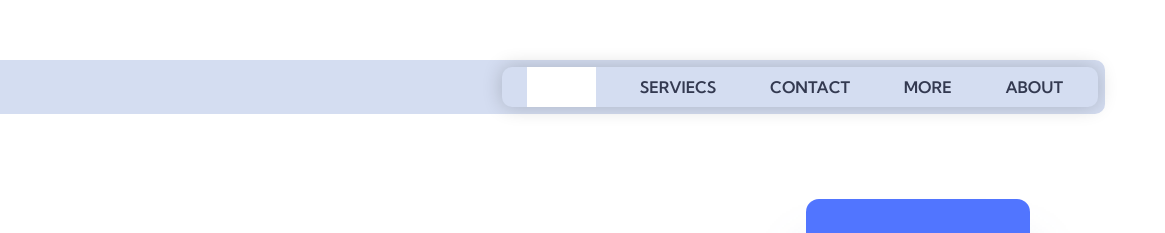
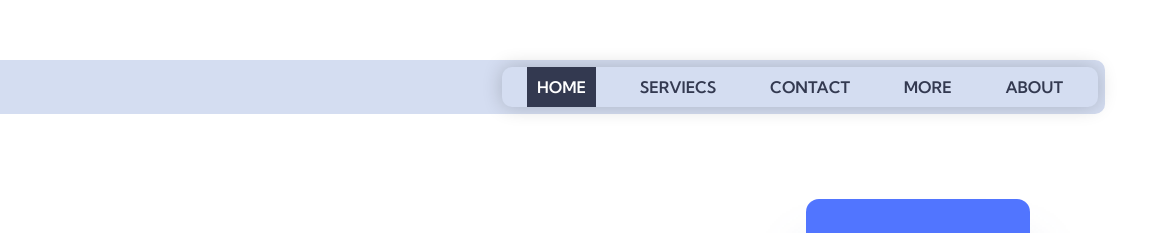
Before and after one commit to hassanjamal984/Officelite, a plain HTML site: page index.html in a window 1280 px wide. In both pictures the pointer is over the link "HOME". Shown: the top 233 px of the page, 115-1280 px from the left. Drawn offline with Linux system fonts and the light colour scheme.

Commit message:
Update style.css

```diff
--- a/css/style.css
+++ b/css/style.css
@@ -36,7 +36,7 @@
 }
 nav a:hover {
    color: #fff;
-   background-color: #333950;;background-color: #ffffff;
+   background-color: #333950;
 }
 .top-header{
     display: flex;
```
